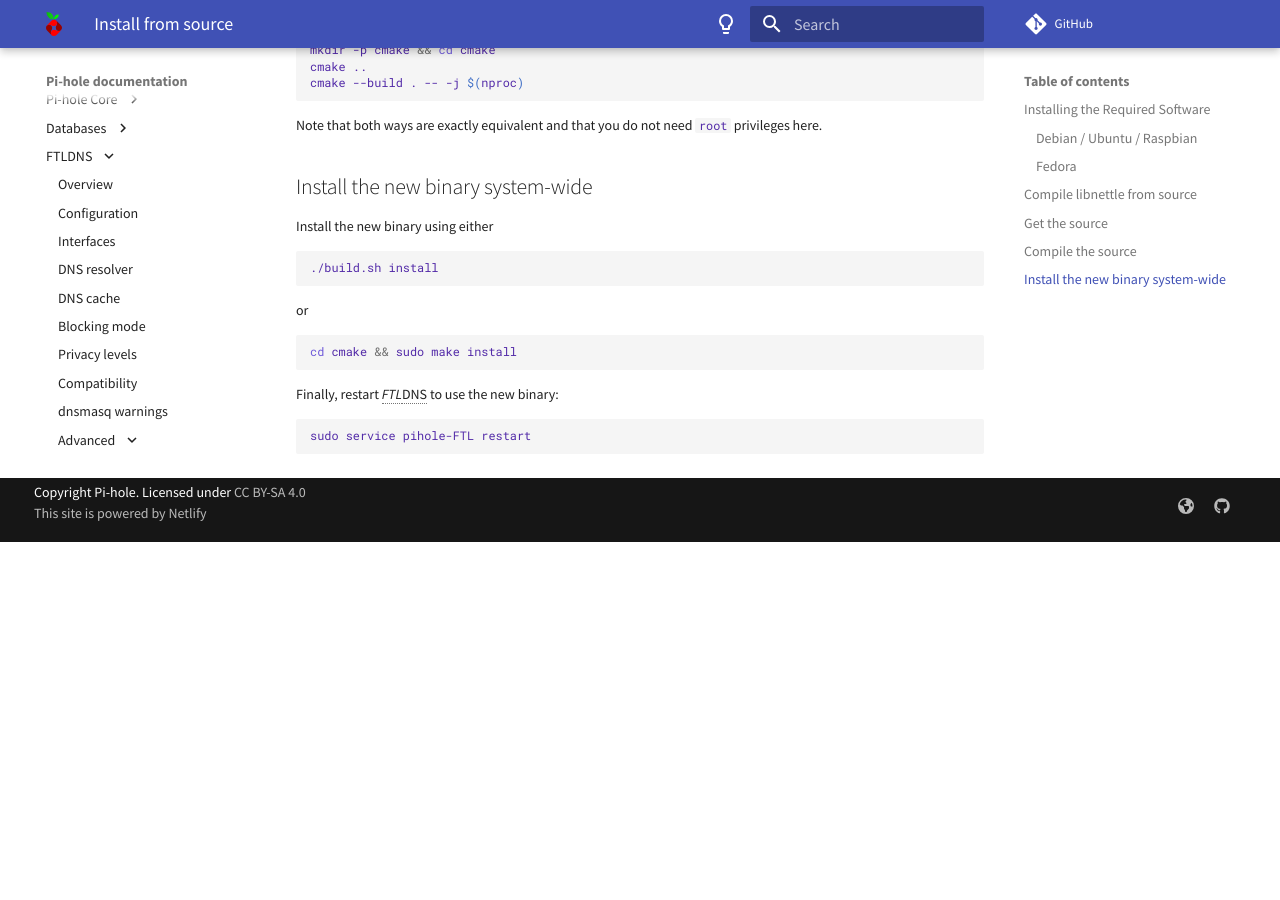
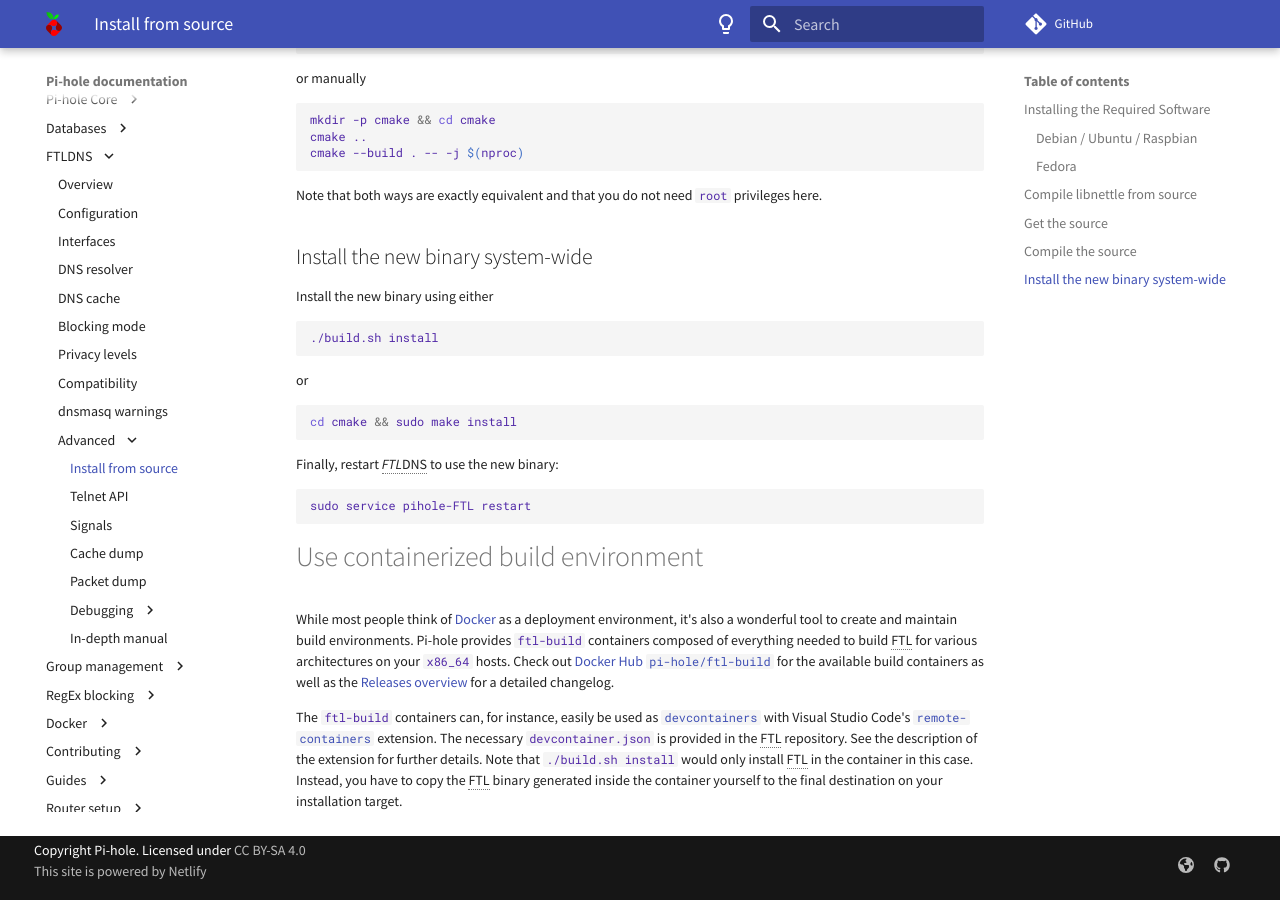
Before and after one commit to pi-hole/docs, an MkDocs documentation site: the page built from docs/ftldns/compile.md, in a window 1280 px wide and 900 px high, scrolled down 1291 px. Built offline with MkDocs 1.6.1 and Material for MkDocs 9.7.7, drawn with Linux system fonts in a browser that asks for light colours; comment, search, counter and statistics services are not loaded; before the commit the page ends 1833 px from its top, so only the background shows below that; some of the changed text lies outside the part shown.

Commit message:
Add possibility to use a devcontainer in the FTL compilation guide
Signed-off-by: DL6ER <dl6er@dl6er.de>

````diff
--- a/docs/ftldns/compile.md
+++ b/docs/ftldns/compile.md
@@ -1,4 +1,8 @@
 We pre-compile *FTL*DNS for you to save you the trouble of compiling anything yourself. However, sometimes you may want to make your own modifications. To test them, you have to compile *FTL*DNS from source. Luckily, you don't have to be a programmer to build *FTL*DNS from source and install it on your system; you only have to know the basics we provide in here. With just a few commands, you can build *FTL*DNS from source like a pro.
+
+# Install native build environment
+
+This will install all necessary tools to build FTL directly in your host operating system. It is usually the easiest solution and works with all editors available.
 
 ## Installing the Required Software
 
@@ -85,4 +89,10 @@ Finally, restart *FTL*DNS to use the new binary:
 sudo service pihole-FTL restart
 ```
 
+# Use containerized build environment
+
+While most people think of [Docker](https://www.docker.com/) as a deployment environment, it's also a wonderful tool to create and maintain build environments. Pi-hole provides `ftl-build` containers composed of everything needed to build FTL for various architectures on your `x86_64` hosts. Check out [Docker Hub `pi-hole/ftl-build`](https://hub.docker.com/r/pihole/ftl-build/tags) for the available build containers as well as the [Releases overview](https://github.com/pi-hole/docker-base-images/releases/) for a detailed changelog.
+
+The `ftl-build` containers can, for instance, easily be used as [`devcontainers`](https://code.visualstudio.com/docs/devcontainers/containers) with Visual Studio Code's [`remote-containers`](https://marketplace.visualstudio.com/items?itemName=ms-vscode-remote.remote-containers) extension. The necessary `devcontainer.json` is provided in the FTL repository. See the description of the extension for further details. Note that `./build.sh install` would only install FTL in the container in this case. Instead, you have to copy the FTL binary generated inside the container yourself to the final destination on your installation target.
+
 {!abbreviations.md!}
````
Also changed, not shown: other parts of docs/ftldns/compile.md (+2 -2 lines).
